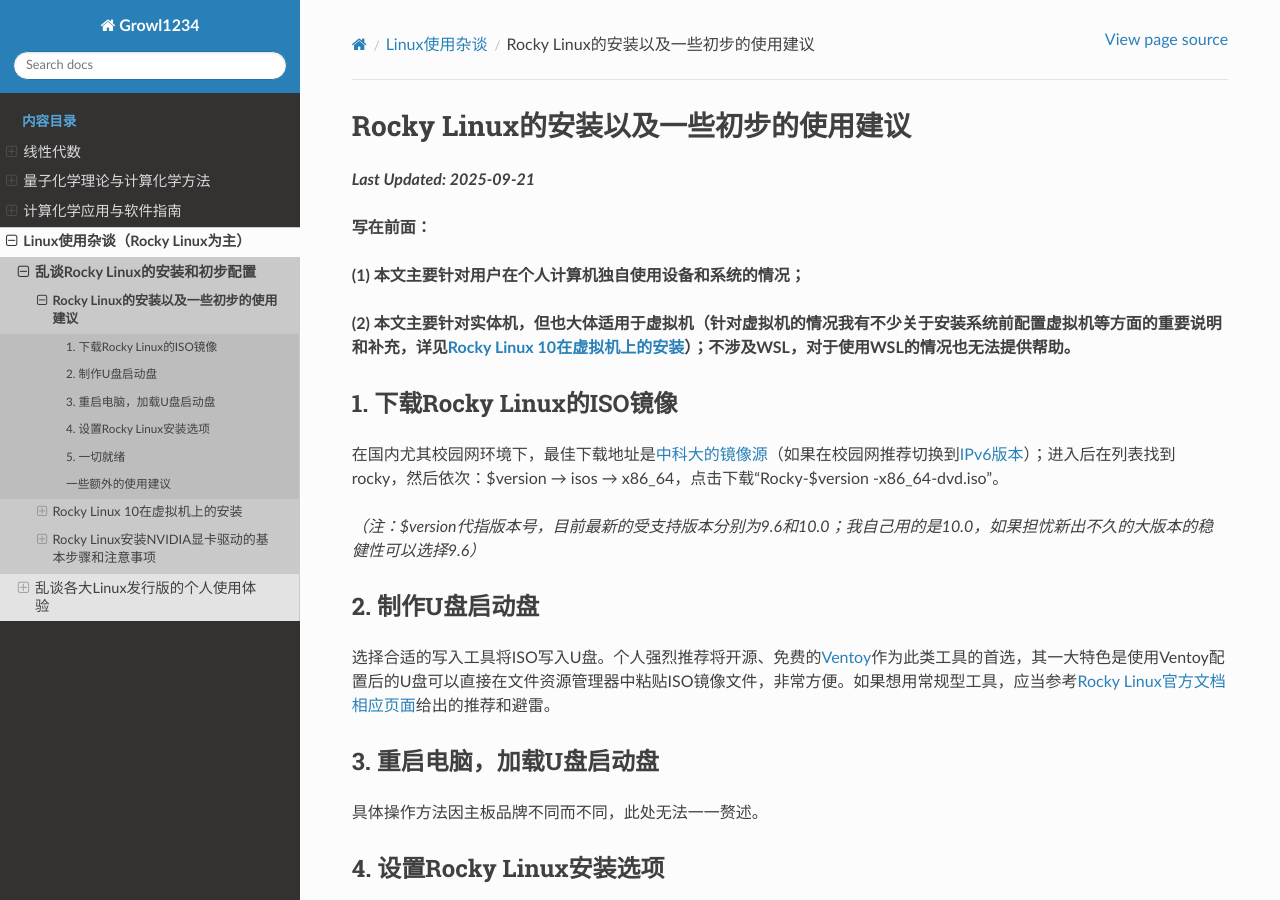
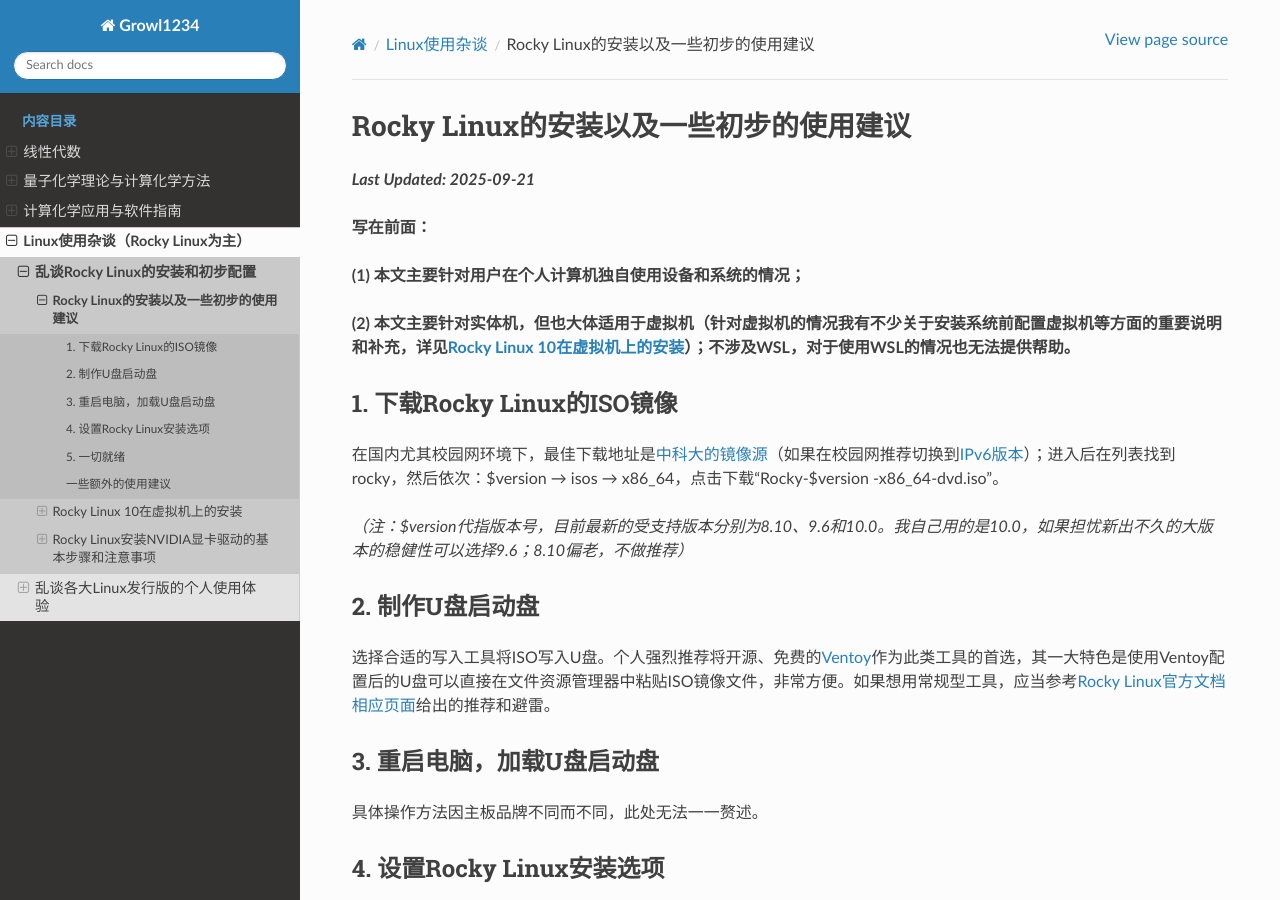
Before and after one commit to Growl1234/RTDProject, a Sphinx documentation site: the page built from source/linux/rocky/installation.md, in a window 1280 px wide and 900 px high. Built offline with Sphinx 7.4.7 and the Read the Docs theme 3.1.0, drawn with Linux system fonts in a browser that asks for light colours.

Commit message:
Update installation.md

```diff
--- a/source/linux/rocky/installation.md
+++ b/source/linux/rocky/installation.md
@@ -15,7 +15,7 @@
 
 在国内尤其校园网环境下，最佳下载地址是[中科大的镜像源](https://mirrors.ustc.edu.cn/)（如果在校园网推荐切换到[IPv6版本](https://ipv6.mirrors.ustc.edu.cn/)）；进入后在列表找到rocky，然后依次：$version → isos → x86_64，点击下载“Rocky-$version -x86_64-dvd.iso”。
 
-*（注：$version代指版本号，目前最新的受支持版本分别为9.6和10.0；我自己用的是10.0，如果担忧新出不久的大版本的稳健性可以选择9.6）*
+*（注：$version代指版本号，目前最新的受支持版本分别为8.10、9.6和10.0。我自己用的是10.0，如果担忧新出不久的大版本的稳健性可以选择9.6；8.10偏老，不做推荐）*
 
 ### 2. 制作U盘启动盘
 
```
